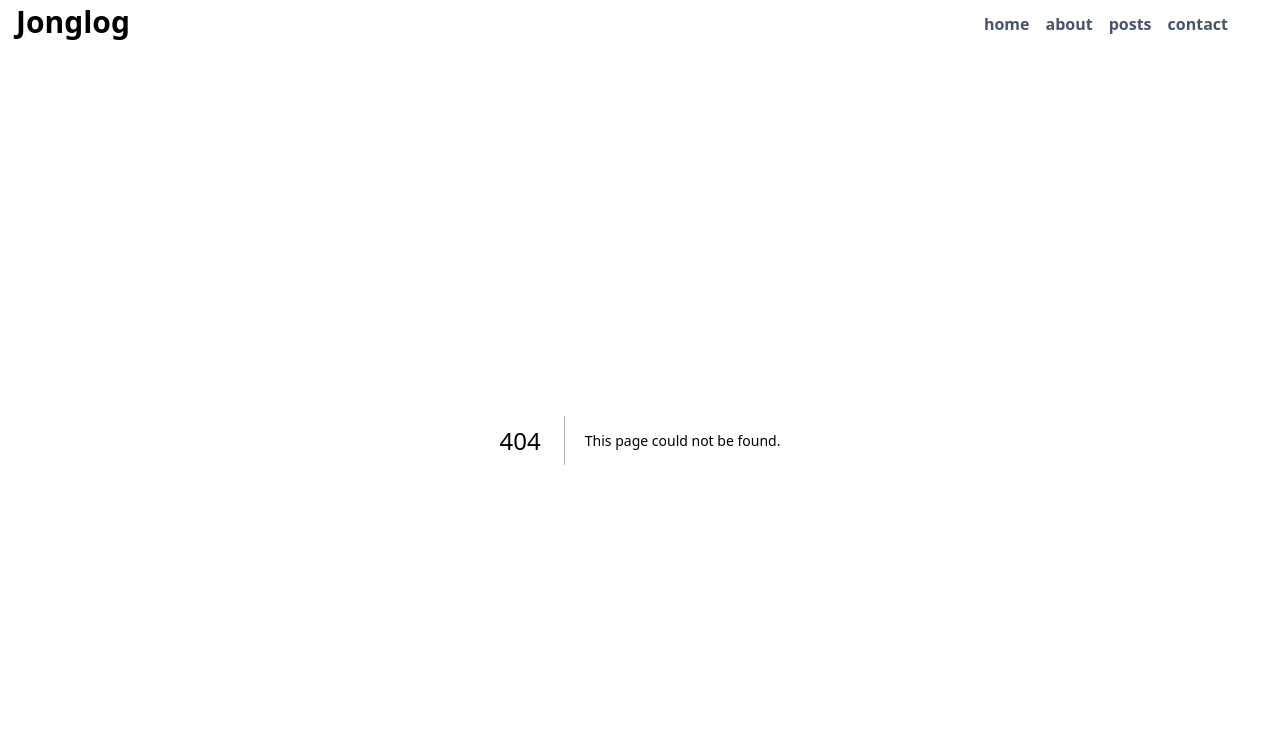
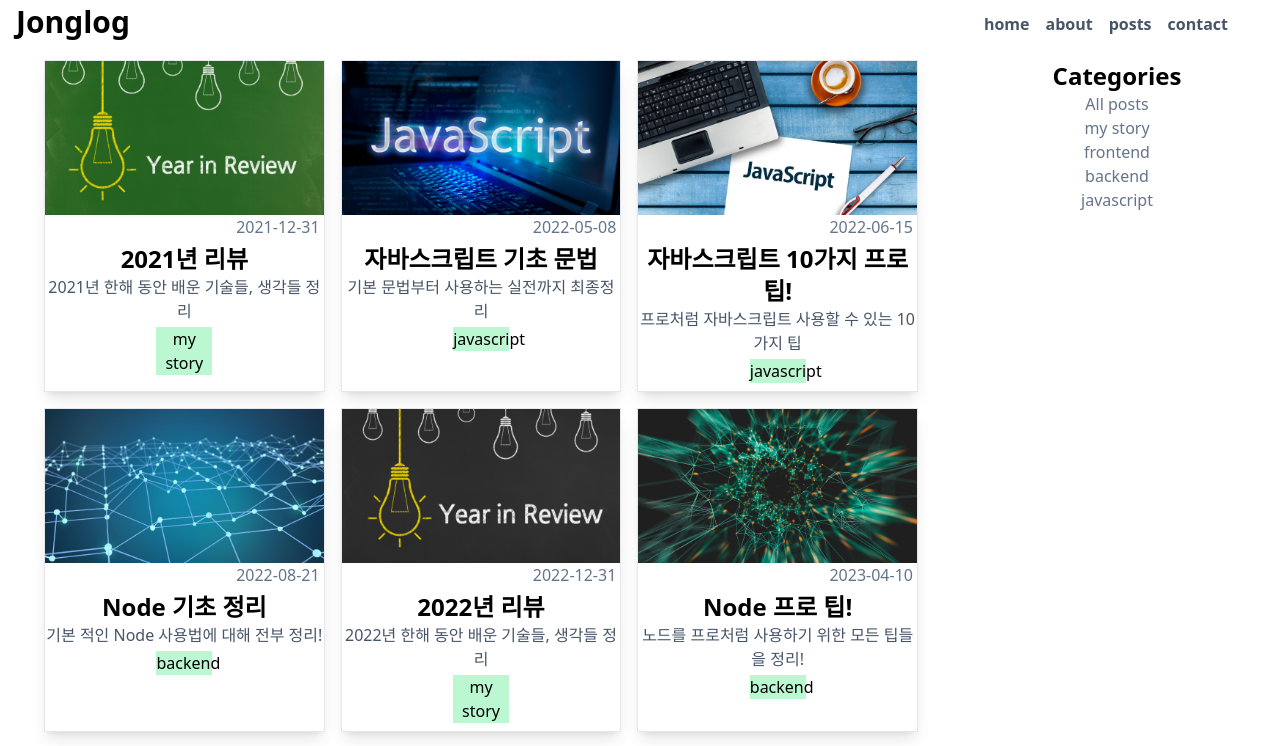
Before and after one commit to Amjong/jonglog, a Next.js app: page /posts in a window 1280 px wide. Before the commit this address had no page. Shown: the top 746 px of the page. Built offline with nearby package versions, Linux system fonts and the light colour scheme.

Commit message:
Add Category post (classify post by categories)

```diff
--- /dev/null
+++ b/src/app/component/CategoryBtn.tsx
@@ -0,0 +1,15 @@
+'use client';
+import React from 'react';
+
+export default function CategoryBtn({ text, onClick }) {
+  return (
+    <div
+      className='cursor-pointer text-slate-500 hover:text-blue-500'
+      onClick={() => {
+        onClick(text);
+      }}
+    >
+      {text}
+    </div>
+  );
+}
--- /dev/null
+++ b/src/app/component/CategoryPost.tsx
@@ -0,0 +1,51 @@
+'use client';
+import React, { useCallback, useState } from 'react';
+import PostCard from './PostCard';
+import CategoryBtn from './CategoryBtn';
+import { post } from '../type/post';
+
+const categories = [
+  'All posts',
+  'my story',
+  'frontend',
+  'backend',
+  'javascript',
+];
+
+export default function CategoryPost({ data }: { data: post[] }) {
+  const [selected, setSelected] = useState('All posts');
+  const handleClick = useCallback((value: string) => {
+    setSelected(value);
+  }, []);
+  return (
+    <div className='flex flex-row'>
+      <section className='basis-3/4'>
+        <ul className='ml-10 mr-10 grid grid-cols-1 lg:grid-cols-2 xl:grid-cols-3 gap-4'>
+          {data.map(({ title, description, date, category, path }, index) => {
+            if (selected === categories[0] || selected === category) {
+              return (
+                <PostCard
+                  key={index}
+                  featured={true}
+                  title={title}
+                  description={description}
+                  date={date}
+                  category={category}
+                  path={path}
+                />
+              );
+            }
+          })}
+        </ul>
+      </section>
+      <section className='basis-1/4 text-center'>
+        <h1 className='text-2xl font-bold'>Categories</h1>
+        <ul>
+          {categories.map((category, index) => (
+            <CategoryBtn key={index} text={category} onClick={handleClick} />
+          ))}
+        </ul>
+      </section>
+    </div>
+  );
+}
--- a/src/app/layout.tsx
+++ b/src/app/layout.tsx
@@ -17,7 +17,7 @@ export default function RootLayout({
         <header className='flex place-content-between'>
           <h1 className='font-bold text-3xl ml-3'>Jonglog</h1>
           <div className='flex space-x-4 font-bold mt-2 mr-12 text-slate-600'>
-            <Link href='/'>home</Link>
+            <Link href='/home'>home</Link>
             <Link href='/about'>about</Link>
             <Link href='/posts'>posts</Link>
             <Link href='/contact'>contact</Link>
--- a/src/app/posts/[slug]/page.tsx
+++ b/src/app/posts/[slug]/page.tsx
@@ -9,7 +9,7 @@ type Props = {
   };
 };
 
-export default function PostsPage(props: Props) {
+export default function PostsDetailPage(props: Props) {
   const TargetPost = data.find((post) => {
     if (post.path === props.params.slug) {
       return post;
--- /dev/null
+++ b/src/app/posts/page.tsx
@@ -0,0 +1,12 @@
+import React from 'react';
+import { fetchData } from '../util/fetchdata';
+import CategoryPost from '../component/CategoryPost';
+
+export default function PostsPage() {
+  const data = fetchData();
+  return (
+    <div className='mt-5'>
+      <CategoryPost data={data} />
+    </div>
+  );
+}
```
